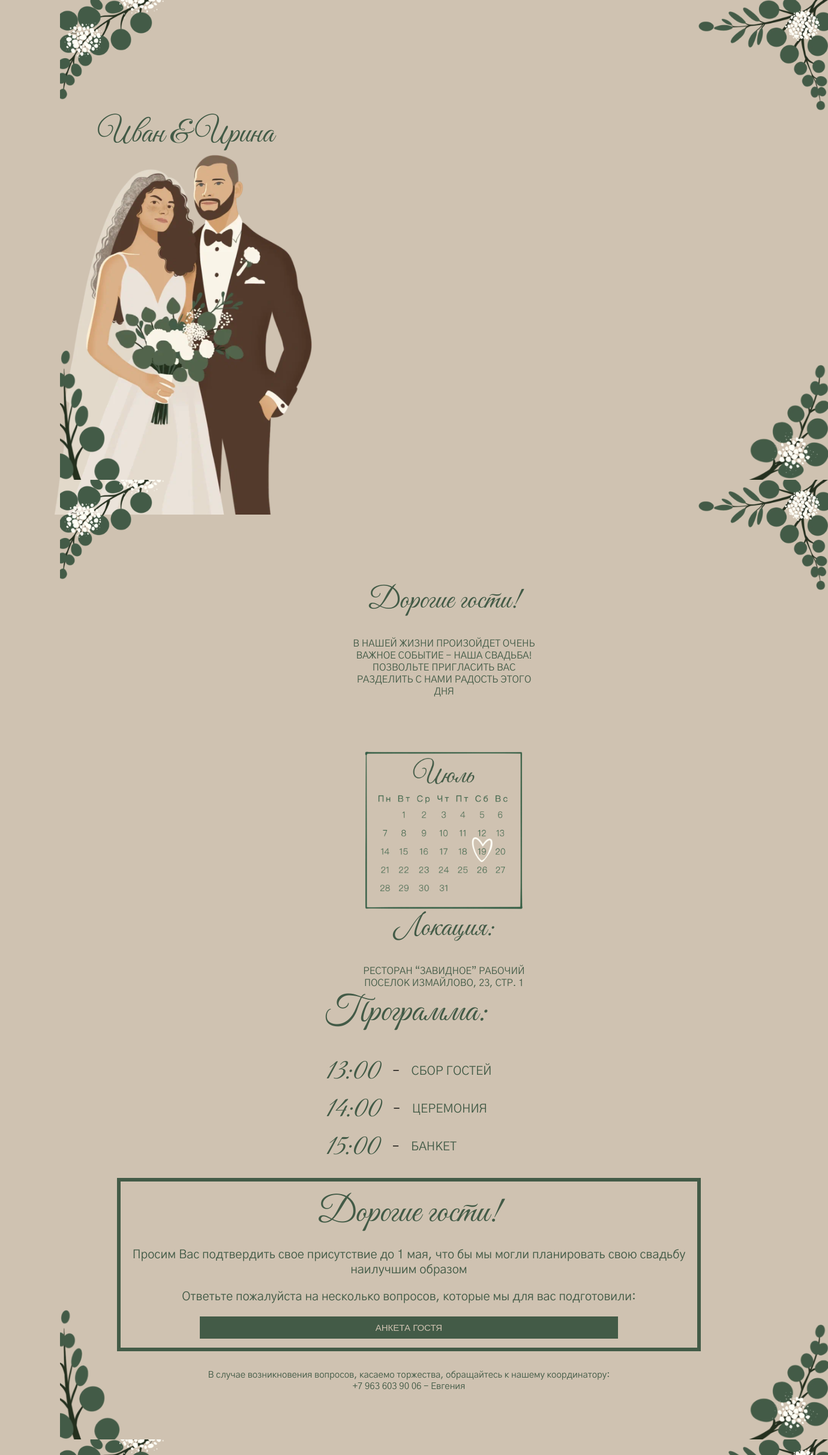
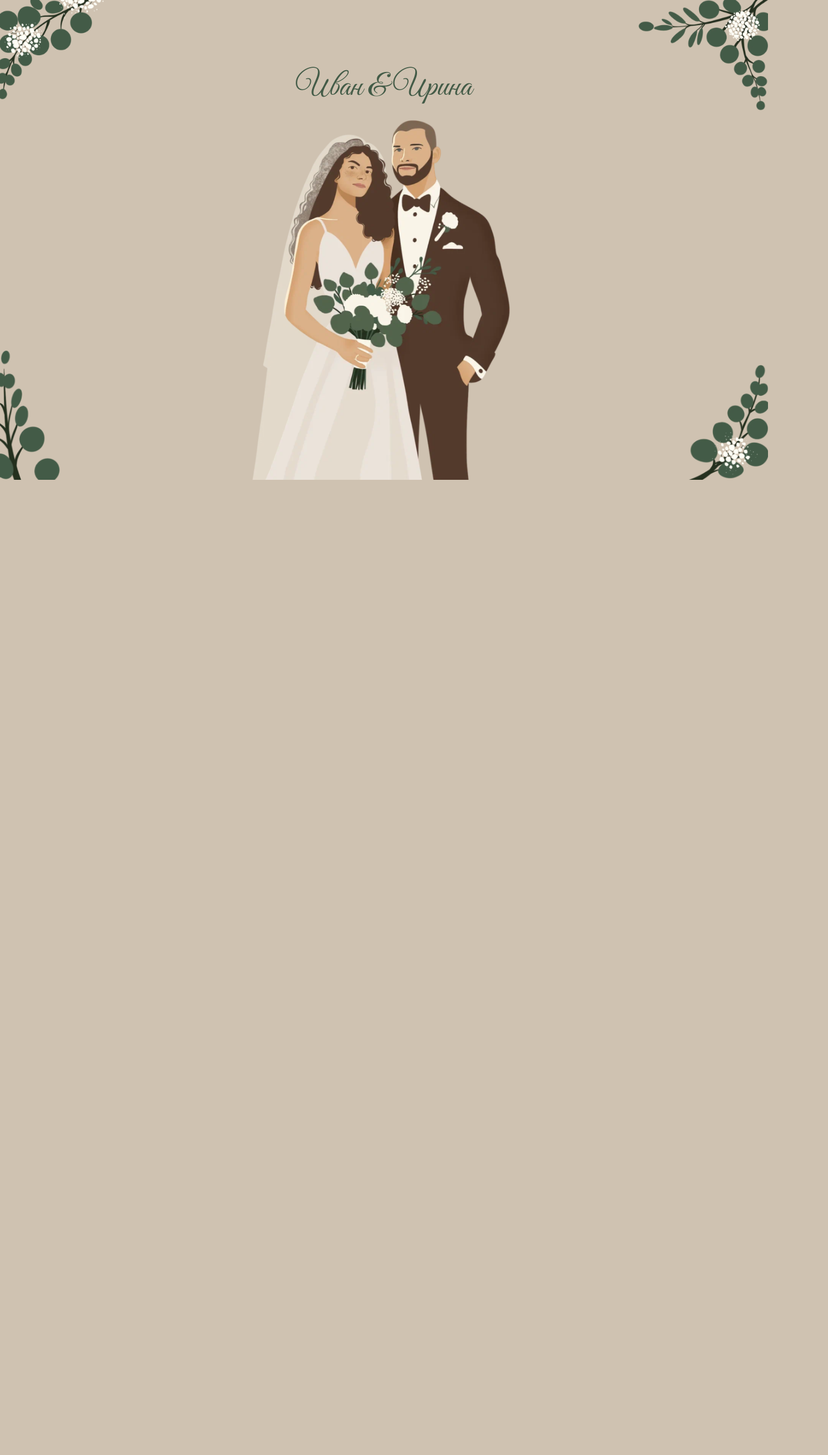
Before and after one commit to D00dlezZz/Invitation, a Vue app: page / in a window 1280 px wide. Shown: the top 2426 px of the page at 60% size, 1380 px wide, since content can reach past the window. After the commit the page ends 800 px from the top, so only its background shows below. Built offline with nearby package versions, Linux system fonts and the light colour scheme.

Commit message:
a o a o ao

```diff
--- a/src/App.vue
+++ b/src/App.vue
@@ -1,16 +1,9 @@
 <script setup>
-import FirstSection from '@/components/sections/FirstSection.vue'
-import SecondSection from '@/components/sections/SecondSection.vue'
-import ThirdSection from '@/components/sections/ThirdSection.vue'
-import FourthSection from '@/components/sections/FourthSection.vue'
 </script>
 
 <template>
  <div class="app-container">
-   <first-section/>
-   <second-section/>
-   <third-section/>
-   <fourth-section/>
+    <router-view/>
  </div>
 </template>
 
@@ -18,5 +11,8 @@ import FourthSection from '@/components/sections/FourthSection.vue'
 .app-container {
   width: 100%;
   height: 100%;
+  position: relative;
+  overflow: hidden;
+  transition: 1s cubic-bezier(0.5, 0, 0.5, 1);
 }
 </style>
--- a/src/assets/main.css
+++ b/src/assets/main.css
@@ -1,7 +1,7 @@
 @import url('https://fonts.googleapis.com/css2?family=Gothic+A1&family=Great+Vibes&family=Satisfy&display=swap');
 
 #app {
-  max-width: 1080px;
+  max-width: 1600px;
   margin: 0 auto;
   font-weight: normal;
 }
@@ -19,6 +19,13 @@ p, h1, h2, h3 {
   color: #435B47;
 }
 
+h1,h2,h3 {
+  font-size: 54px;
+  font-family: "Great Vibes", serif;
+  font-weight: 400;
+  font-style: normal;
+}
+
 p, span {
   font-family: "Gothic A1", serif;
   font-weight: 400;
--- a/src/components/SectionUi.vue
+++ b/src/components/SectionUi.vue
@@ -6,7 +6,7 @@ defineProps({
 </script>
 
 <template>
-<div class="section-wrap">
+<div class="section-wrap page">
   <div v-if="showTop">
     <img src="../../public/top-left.png" alt="" class="top-left" />
     <img src="../../public/top-right.png" alt="" class="top-right">
@@ -22,8 +22,6 @@ defineProps({
 <style scoped>
 .section-wrap {
   display: flex;
-  height: 100vh;
-  width: 100vw;
   position: relative;
 }
 
@@ -34,7 +32,7 @@ img {
 .top-left {
   top: 0;
   left: 0;
-  width: 173px;
+  width: 10.813rem;
 }
 
 .top-right {
--- a/src/components/sections/FirstSection.vue
+++ b/src/components/sections/FirstSection.vue
@@ -5,37 +5,32 @@ import SectionUi from '@/components/SectionUi.vue'
 
 <template>
 <section-ui show-bottom="true" show-top="true">
-<div class="test-section">
+<div class="first-section-wrapper">
   <h1>Иван & Ирина</h1>
   <div class="img-flex">
-    <img src="../../../public/preview.png" alt="" class="test">
+    <img src="../../../public/preview.png" alt="">
   </div>
 </div>
 </section-ui>
 </template>
 
 <style scoped>
-.test {
-  width: 430px;
-}
-.test-section {
+.first-section-wrapper {
   display: flex;
   flex-direction: column;
-  justify-content: space-between;
+  justify-content: flex-end;
   align-items: center;
+  margin: 0 auto;
 }
 h1 {
-  font-size: 54px;
-  margin-top: 190px;
-  font-family: "Great Vibes", serif;
-  font-weight: 400;
-  font-style: normal;
-  color: #435B47;
+  margin-bottom: 20px;
 }
 .img-flex {
   display: flex;
-  align-items: flex-end;
-  justify-content: center;
+}
+
+img {
+  width: 430px;
   margin-left: -10px;
 }
 </style>
--- a/src/components/sections/FourthSection.vue
+++ b/src/components/sections/FourthSection.vue
@@ -27,8 +27,8 @@ import SectionUi from '@/components/SectionUi.vue'
   align-items: center;
   justify-content: flex-start;
   text-align: center;
-  margin-top: 90px;
-  gap: 29px;
+  margin: 0 auto;
+  gap: 30px;
 }
 .details-wrap {
   display: flex;
@@ -36,6 +36,7 @@ import SectionUi from '@/components/SectionUi.vue'
   justify-content: center;
   align-items: center;
   width: 60%;
+  margin-top: 90px;
 }
 
 .dress-code {
@@ -44,5 +45,10 @@ import SectionUi from '@/components/SectionUi.vue'
 
 .presents {
   width: 70%;
+  margin-top: 30px;
+}
+
+p {
+  font-size: 20px;
 }
 </style>
--- a/src/components/sections/SecondSection.vue
+++ b/src/components/sections/SecondSection.vue
@@ -6,15 +6,15 @@ import SectionUi from '@/components/SectionUi.vue'
 <template>
   <section-ui show-top="true">
     <div class="second-section-container">
-      <div class="afs">
+      <div class="second-section-wrap">
         <h3>Дорогие гости!</h3>
         <p>В НАШЕЙ ЖИЗНИ ПРОИЗОЙДЕТ ОЧЕНЬ ВАЖНОЕ СОБЫТИЕ - НАША СВАДЬБА!
           ПОЗВОЛЬТЕ ПРИГЛАСИТЬ ВАС РАЗДЕЛИТЬ С НАМИ РАДОСТЬ ЭТОГО ДНЯ</p>
       </div>
       <img src="../../../public/calendar.png" alt="">
-      <div class="afs">
+      <div class="second-section-wrap location">
         <h3>Локация:</h3>
-        <p>РЕСТОРАН “ЗАВИДНОЕ”
+        <p>РЕСТОРАН “ЗАВИДНОЕ”<br/>
           РАБОЧИЙ ПОСЕЛОК ИЗМАЙЛОВО, 23, СТР. 1</p>
       </div>
     </div>
@@ -25,31 +25,36 @@ import SectionUi from '@/components/SectionUi.vue'
 .second-section-container {
   display: flex;
   flex-direction: column;
+  justify-content: center;
   align-items: center;
-  margin-top: 170px;
+  gap: 30px;
+  margin: 0 auto;
   color: #435B47;
   width: 100%;
 }
 img {
   width: 300px;
+  margin-bottom: 30px;
 }
 
-.afs {
+p {
+  font-size: 20px;
+}
+
+.second-section-wrap {
   display: flex;
   flex-direction: column;
   justify-content: center;
   align-items: center;
   text-align: center;
-  margin-bottom: 90px;
-  max-width: 320px;
-  gap: 30px;
+  width: 40%;
+}
+
+.location {
+  max-width: 100%;
 }
 
 h3 {
-  font-family: "Great Vibes", serif;
-  font-weight: 400;
-  font-style: normal;
-  font-size: 50px;
-  color: #435B47;
+  margin-bottom: 25px;
 }
 </style>
--- a/src/components/sections/ThirdSection.vue
+++ b/src/components/sections/ThirdSection.vue
@@ -28,7 +28,7 @@ import SectionUi from '@/components/SectionUi.vue'
       <h2>Дорогие гости!</h2>
       <p class="questionnaire-text">Просим Вас подтвердить свое присутствие до 1 мая, что бы мы могли планировать свою свадьбу наилучшим образом</p>
       <p class="questionnaire-text">Ответьте пожалуйста на несколько вопросов, которые мы для вас подготовили:</p>
-      <button>АНКЕТА ГОСТЯ</button>
+      <router-link :to="{name: 'questionnaire'}" target="_blank" class="button">АНКЕТА ГОСТЯ</router-link>
     </div>
     <p class="additional-info">В случае возникновения вопросов, касаемо торжества, обращайтесь к нашему координатору:<br/>
       +7 963 603 90 06 - Евгения</p>
@@ -42,11 +42,11 @@ import SectionUi from '@/components/SectionUi.vue'
   flex-direction: column;
   align-items: center;
   justify-content: flex-start;
-  margin-top: 50px;
+  margin: 0 auto;
 }
 
 .event-program-warp {
-
+  margin-top: 40px;
 }
 
 .event-time-wrap {
@@ -69,19 +69,11 @@ import SectionUi from '@/components/SectionUi.vue'
 }
 
 h1 {
-  font-family: "Great Vibes", serif;
-  font-weight: 400;
-  font-style: normal;
-  color: #435B47;
   font-size: 60px;
   margin-bottom: 30px;
 }
 
 h2 {
-  font-family: "Great Vibes", serif;
-  font-weight: 400;
-  font-style: normal;
-  color: #435B47;
   font-size: 60px;
 }
 .questionnaire-wrap {
@@ -93,20 +85,25 @@ h2 {
   border: 6px solid #435B47;
   margin-top: 20px;
   gap: 20px;
+  max-width: 500px;
 }
 
 .questionnaire-text {
   text-align: center;
   font-size: 20px;
 }
-button {
+.button {
   width: 75%;
   border: none;
   background: #435B47;
   font-size: 15px;
   padding: 10px;
   color: #CFC2B1;
-  font-weight: 200;
+  text-align: center;
+  text-decoration: none;
+  font-family: "Gothic A1", serif;
+  font-weight: 400;
+  font-style: normal;
 }
 
 .additional-info {
--- a/src/main.js
+++ b/src/main.js
@@ -1,5 +1,4 @@
 import './assets/main.css'
-
 import { createApp } from 'vue'
 import App from './App.vue'
 import router from './router/index.js'
--- a/src/router/index.js
+++ b/src/router/index.js
@@ -6,8 +6,21 @@ const router = createRouter({
   routes: [
     {
       path: '/',
-      name: 'home',
+      name: 'app',
       component: AppView,
+      redirect: { name: 'home' },
+      children: [
+        {
+          path: '',
+          name: 'home',
+          component: () => import('../views/HomeView.vue'),
+        },
+        {
+          path: '/questionnaire',
+          name: 'questionnaire',
+          component: () => import('../views/QuestionnaireView.vue'),
+        }
+      ]
     },
   ],
 })
--- /dev/null
+++ b/src/views/HomeView.vue
@@ -0,0 +1,31 @@
+<script setup>
+import FirstSection from '@/components/sections/FirstSection.vue'
+import ThirdSection from '@/components/sections/ThirdSection.vue'
+import SecondSection from '@/components/sections/SecondSection.vue'
+import FourthSection from '@/components/sections/FourthSection.vue'
+
+</script>
+
+<template>
+  <div class="scroll-wrapper">
+    <first-section class="page"/>
+    <second-section class="page"/>
+    <third-section class="page"/>
+    <fourth-section class="page"/>
+</div>
+</template>
+
+<style>
+.scroll-wrapper {
+  height: 100vh;
+  width: 100vw;
+  overflow-y: scroll;
+  scroll-snap-type: y mandatory;
+  scroll-behavior: smooth;
+}
+
+.page {
+  height: 100%;
+  scroll-snap-align: center;
+}
+</style>
--- /dev/null
+++ b/src/views/QuestionnaireView.vue
@@ -0,0 +1,13 @@
+<script setup>
+
+</script>
+
+<template>
+<div>
+  hi
+</div>
+</template>
+
+<style scoped>
+
+</style>
```
